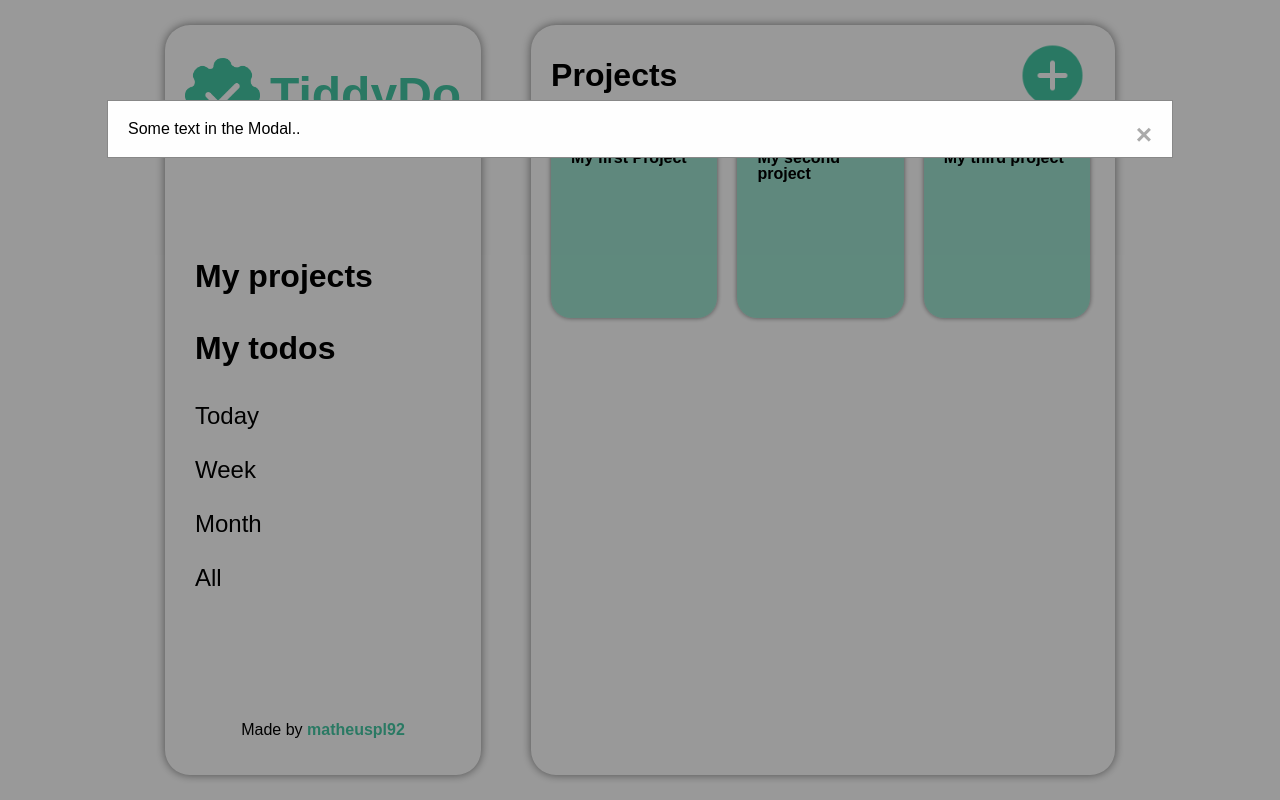
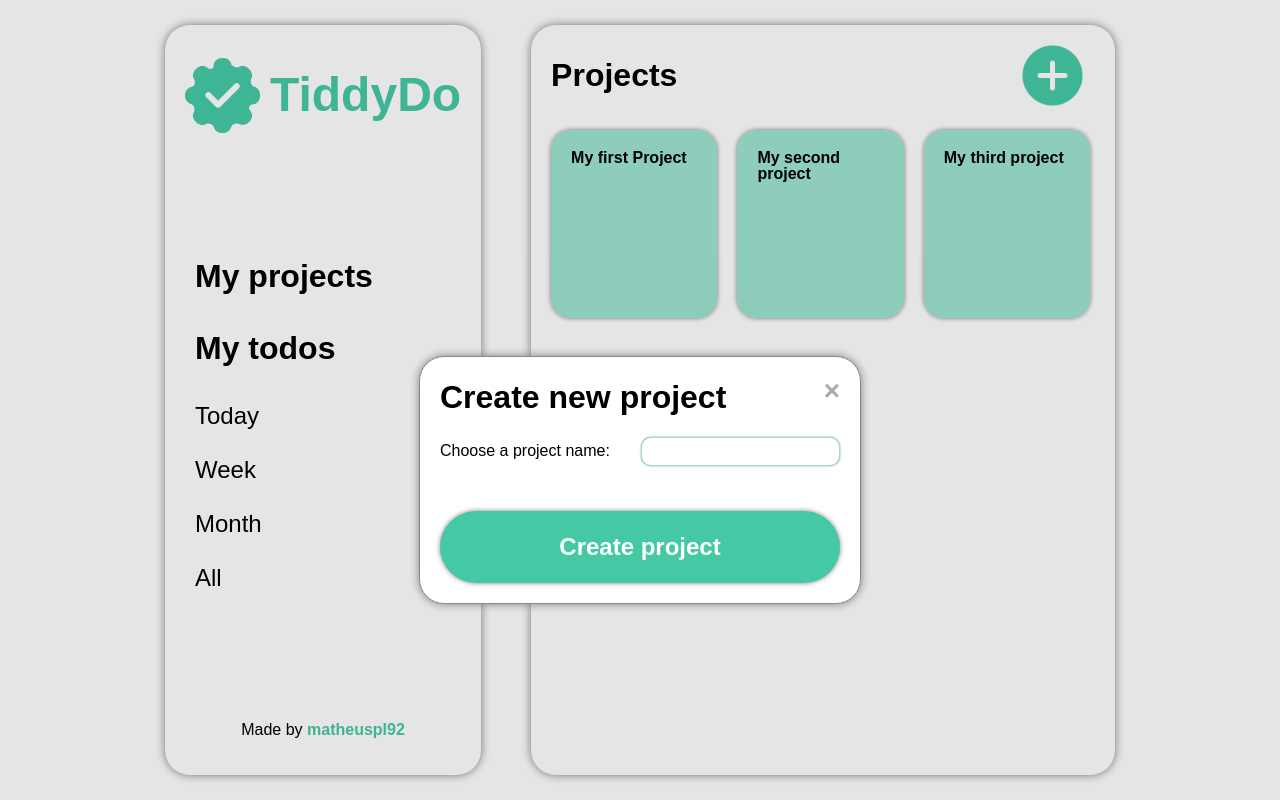
Before and after one commit to matheuspl92/todo-list, a website built with webpack: page dist/index.html in a window 1280 px wide. Both pictures are taken after a click on the picture 1052 px from the left and 75 px from the top of the page. Shown: the top 800 px of the page. Built offline with nearby package versions, Linux system fonts and the light colour scheme.

Commit message:
Add project creation form window and function

```diff
--- a/src/index.js
+++ b/src/index.js
@@ -15,4 +15,4 @@ Storage.addProject(Project('My second project'));
 Storage.addProject(Project('My third project'));
 
 Display.loadPage();
-Display.loadProjects(Storage.getProjects())
+Display.loadProjects();
--- a/src/modal.css
+++ b/src/modal.css
@@ -1,31 +1,88 @@
 /* The Modal (background) */
 .modal {
-    display: block; /* Hidden by default */
+    display: flex; /* Hidden by default */
+    align-items: flex-start;
+    justify-content: center;
     position: fixed; /* Stay in place */
     z-index: 1; /* Sit on top */
-    padding-top: 100px; /* Location of the box */
+    /*padding-top: 100px; /* Location of the box */
     left: 0;
     top: 0;
     width: 100%; /* Full width */
     height: 100%; /* Full height */
     overflow: auto; /* Enable scroll if needed */
     background-color: rgb(0,0,0); /* Fallback color */
-    background-color: rgba(0,0,0,0.4); /* Black w/ opacity */
+    background-color: rgba(0,0,0,0.1); /* Black w/ opacity */
   }
 
   /* Modal Content */
   .modal-content {
-    background-color: #fefefe;
-    margin: auto;
+    display: grid;
+    grid-template-columns: 1fr 30px;
+    grid-template-rows: 40px 1fr;
+    width: 400px;
+    background-color: white;
+    margin-top: 20%;
     padding: 20px;
-    border: 1px solid #888;
-    width: 80%;
+    border-radius: 25px;
+    box-shadow: 0px 0px 10px gray;
+  }
+
+  .modal-title {
+    align-self: center;
+  }
+
+  form {
+    display: grid;
+    grid-row-start: 2;
+    grid-column-start: 1;
+    grid-column-end: 3;
+    margin-top: 20px;
+    gap: 15px;
+  }
+
+  .form-control {
+    display: flex;
+    align-items: center;
+    justify-content: space-between;
+  }
+
+  input {
+    height: 2em;
+    padding: 0px 10px;
+    border: 1px solid var(--primary-light);
+    border-radius: 10px;
+    box-shadow: 0px 0px 2px gray;
+  }
+
+  .submit-btn {
+    margin-top: 30px;
+    height: 3em;
+    color: white;
+    font-size: 1.5em;
+    font-weight: bold;
+    background-color: var(--primary);
+    border: none;
+    border-radius: 1.5em;
+    box-shadow: 0px 0px 5px gray;
+    transition: all .25s;
+  }
+
+  .submit-btn:hover {
+    cursor: pointer;
+    background-color: var(--primary-dark);
+  }
+
+  .submit-btn:active {
+    filter: brightness(80%);
   }
 
   /* The Close Button */
   .close {
+    align-self: flex-start;
+    justify-self: flex-end;
     color: #aaaaaa;
-    float: right;
+    grid-column-start: 2;
     font-size: 28px;
     font-weight: bold;
   }
--- a/src/modules/display.js
+++ b/src/modules/display.js
@@ -1,6 +1,7 @@
 import * as Storage from "./storage";
-import imgLogo from "/home/matheus/repos/todo-list/src/tick-mark.png"
-import imgAdd from "/home/matheus/repos/todo-list/src/add-icon.png"
+import Project from "./project";
+import imgLogo from "/home/matheus/repos/todo-list/src/tick-mark.png";
+import imgAdd from "/home/matheus/repos/todo-list/src/add-icon.png";
 
 const mainContainer = document.createElement('div');
 mainContainer.id = 'main-container';
@@ -96,7 +97,7 @@ function loadPage() {
     footer.appendChild(footerLink);
 }
 
-function loadProjects(projectsArray) {
+function loadProjects() {
     _clearContentContainer();
 
     const contentContainer = document.getElementById('content-container');
@@ -134,7 +135,7 @@ function loadProjects(projectsArray) {
     addProject.classList.add('add-btn');
     addProject.innerHTML = "Add";
     addProject.addEventListener('click', () => {
-        createProject(projectsArray);
+        createProject();
     })
     contentSettings.appendChild(addProject);
 
@@ -142,10 +143,10 @@ function loadProjects(projectsArray) {
     contentBox.id = 'content-box';
     contentContainer.appendChild(contentBox);
 
-    createProjectsContent(contentBox, projectsArray);
+    createProjectsContent(contentBox);
 }
 
-function createProject(projectsArray) {
+function createProject() {
     console.log("CALLED!!")
 
     if(document.getElementById('myModal')) {
@@ -161,14 +162,46 @@ function createProject(projectsArray) {
     modalContent.classList.add('modal-content');
     modal.appendChild(modalContent);
 
+    const modalTitle = document.createElement('h2');
+    modalTitle.classList.add('modal-title');
+    modalTitle.innerHTML = 'Create new project';
+    modalContent.appendChild(modalTitle);
+
     const span = document.createElement('span');
     span.classList.add('close');
     span.innerHTML = '&times;';
     modalContent.appendChild(span);
 
-    const p = document.createElement('p');
-    p.innerHTML = 'Some text in the Modal..';
-    modalContent.appendChild(p);
+    const form = document.createElement('form');
+    form.setAttribute('onsubmit', 'return false');
+    modalContent.appendChild(form);
+
+    const formControl = document.createElement('div');
+    formControl.classList.add('form-control');
+    form.appendChild(formControl);
+
+    const label = document.createElement('label');
+    label.setAttribute('for', 'project-name-input');
+    label.innerHTML = 'Choose a project name:';
+    formControl.appendChild(label);
+
+    const projectNameInput = document.createElement('input');
+    projectNameInput.id = 'project-name-input';
+    projectNameInput.setAttribute('type', 'text');
+    projectNameInput.required = true;
+    formControl.appendChild(projectNameInput);
+
+    const submitBtn = document.createElement('button');
+    submitBtn.classList.add('submit-btn');
+    submitBtn.setAttribute('type', 'submit');
+    submitBtn.innerHTML = 'Create project';
+    form.appendChild(submitBtn);
+
+    form.addEventListener('submit', () => {
+        Storage.addProject(Project(projectNameInput.value));
+        loadProjects();
+        modal.style.display = "none";
+    })
 
     //Functions
 
@@ -185,9 +218,9 @@ function createProject(projectsArray) {
     }
 }
 
-function createProjectsContent(container, projectsArray, typeOfSort, isDecreasing = false) {
+function createProjectsContent(container, typeOfSort, isDecreasing = false) {
 
-    projectsArray.forEach(project => {
+    Storage.getProjects().forEach(project => {
         const projectContainer = document.createElement('div');
         projectContainer.classList.add('project-container');
         container.appendChild(projectContainer);
--- a/src/style.css
+++ b/src/style.css
@@ -90,6 +90,7 @@ h2 {
 	font-size: 2em;
 	font-weight: bold;
 }
+
 
 /* BASIC CONTAINERS */
 
@@ -275,3 +276,5 @@ h2 {
 	box-shadow: 0px 0px 5px gray;
 	transition: all .25s;
 }
+
+/* COMMON CLASSES */
```
